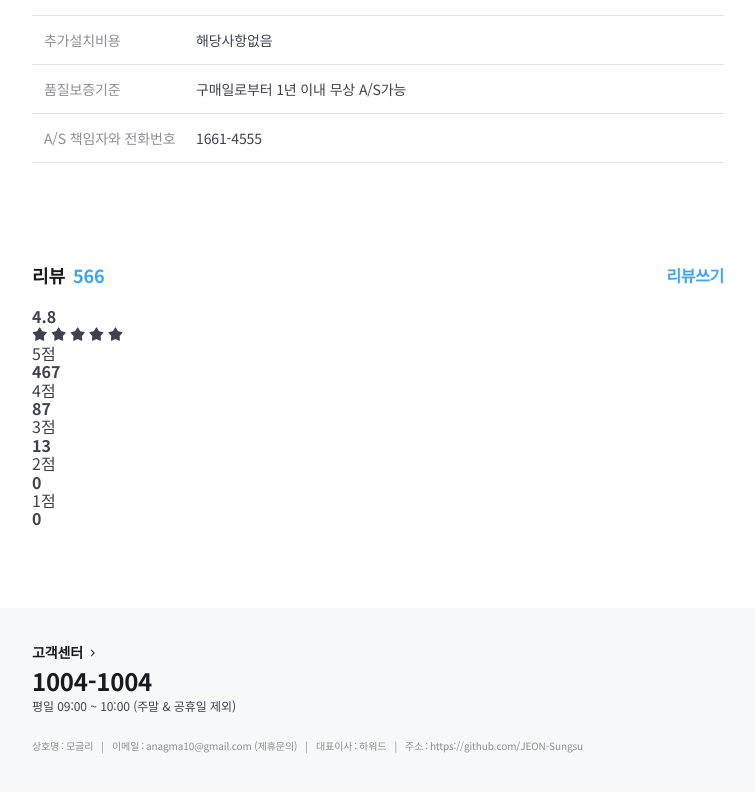
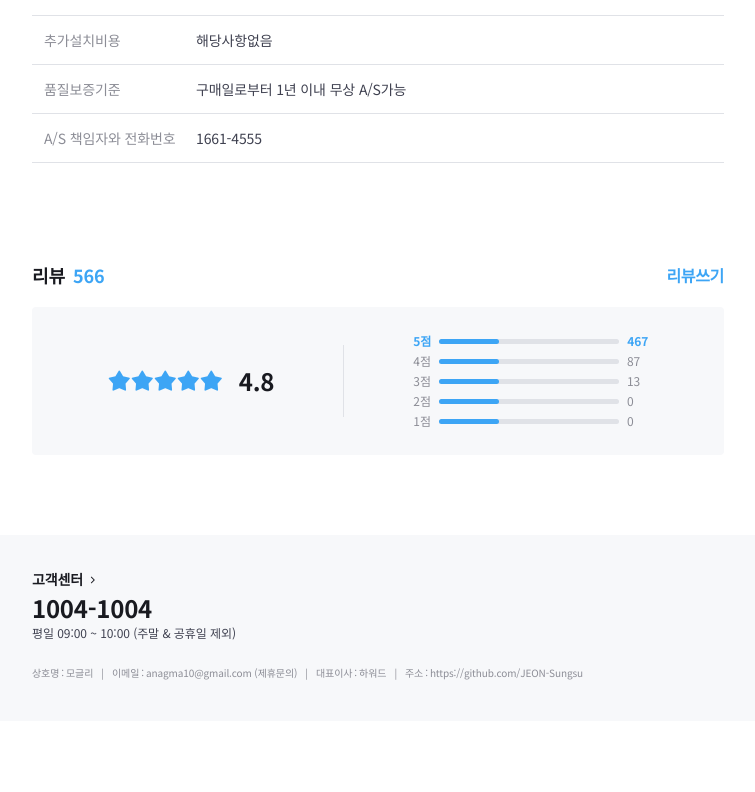
Before and after one commit to JEON-Sungsu/tomorrow-house, a website: page index.html in a window 1280 px wide. Shown: the part 8927-9719 px from the top of the page, without its empty margins (48-803 px from the left). After the commit the page ends 9648 px from the top, so only its background shows below. Drawn offline with nearby package versions, Linux system fonts and the light colour scheme; files whose address does not match are found by name.

Commit message:
review-scoreboard style 완료

```diff
--- a/index.html
+++ b/index.html
@@ -556,11 +556,11 @@
                   <div class="score-summary">
                     <strong class="average-score" aria-label="평점 4.8">4.8</strong>
                     <div class="star-rating">
-                      <i class="ic-star"></i>
-                      <i class="ic-star"></i>
-                      <i class="ic-star"></i>
-                      <i class="ic-star"></i>
-                      <i class="ic-star"></i>
+                      <i class="ic-star is-active"></i>
+                      <i class="ic-star is-active"></i>
+                      <i class="ic-star is-active"></i>
+                      <i class="ic-star is-active"></i>
+                      <i class="ic-star is-active"></i>
                     </div>
                   </div>
 
@@ -576,7 +576,6 @@
                         </dd>
                       </div>
                       <div class="score-stats-item">
-                        <div>
                         <dt>4점</dt>
                         <dd>
                           <div class="bar-graph"  aria-hidden>
@@ -585,9 +584,7 @@
                           <strong class="count" aria-label="87명">87</strong>
                         </dd>
                       </div>
-                      </div>
                       <div class="score-stats-item">
-                        <div>
                           <dt>3점</dt>
                           <dd>
                             <div class="bar-graph"  aria-hidden>
@@ -596,9 +593,7 @@
                             <strong class="count" aria-label="13명">13</strong>
                           </dd>
                       </div>
-                      </div>
                       <div class="score-stats-item">
-                        <div>
                         <dt>2점</dt>
                         <dd>
                           <div class="bar-graph"  aria-hidden>
@@ -607,9 +602,7 @@
                           <strong class="count" aria-label="0명">0</strong>
                         </dd>
                       </div>
-                      </div>
                       <div class="score-stats-item">
-                        <div>
                         <dt>1점</dt>
                         <dd>
                           <div class="bar-graph" aria-hidden>
@@ -617,7 +610,6 @@
                           </div>
                           <strong class="count" aria-label="0명">0</strong>
                         </dd>
-                        </div>
                       </div>
                     </dl>
                   </div>
--- /dev/null
+++ b/style/components/_review-scoreboard.scss
@@ -0,0 +1,70 @@
+.review-scoreboard {
+  @include flexbox;
+  width: 100%;
+  height: 152px;
+  background-color: $background;
+  border-radius: 4px;
+
+  .score-summary,
+  .score-detail {
+    width: 50%;
+  }
+
+  .score-summary {
+    @include flexbox;
+    flex-direction: column;
+    order: 1;
+
+    .average-score {
+      @include text-style(24, $dark);
+      display: block;
+      margin-bottom: 4px;
+    }
+
+    .star-rating {
+      @include star-rating(20);
+    }
+  }
+
+  .score-detail {
+    order: 3;
+    text-align: center;
+  }
+
+  &::before {
+    content: '';
+    display: block;
+    order: 2;
+    width: 1px;
+    height: 96px;
+    background-color: $border;
+  }
+
+  @include responsive(T) {
+    height: 148px;
+    padding: 0 72px;
+
+    .score-summary,
+    .score-detail {
+      width: auto;
+    }
+
+    .score-summary {
+      flex-direction: row-reverse;
+
+      .average-score {
+        margin-bottom: 0;
+      }
+
+      .star-rating {
+        font-size: 24px;
+        margin-right: 16px;
+      }
+    }
+
+    &::before {
+      height: 72px;
+      margin: 0 69px;
+    }
+  }
+}
--- /dev/null
+++ b/style/components/_score-stats.scss
@@ -0,0 +1,65 @@
+.score-stats {
+  &-list {
+    display: inline-block;
+  }
+
+  &-item {
+    @include flexbox(start);
+    @include text-style(12, $secondary);
+    margin-bottom: 4px;
+
+    &.is-active {
+      dt,
+      .count {
+        color: $keycolor;
+        font-weight: 700;
+      }
+    }
+
+    &:last-child {
+      margin-bottom: 0;
+    }
+
+    dt {
+      margin-right: 4px;
+    }
+
+    dd {
+      @include flexbox;
+      .bar-graph {
+        width: 70px;
+        height: 5px;
+        border-radius: (5px / 2);
+        margin-right: 4px;
+        background-color: $border;
+
+        .active-bar {
+          width: 60px;
+          height: 5px;
+          background-color: $keycolor;
+          border-radius: (5px / 2);
+          overflow: hidden;
+        }
+      }
+
+      .count {
+        font-weight: 400;
+      }
+    }
+  }
+
+  @include responsive(T) {
+    &-item {
+      dt {
+        margin-right: 8px;
+      }
+
+      dd {
+        .bar-graph {
+          width: 180px;
+          margin-right: 8px;
+        }
+      }
+    }
+  }
+}
--- a/style/main.scss
+++ b/style/main.scss
@@ -41,6 +41,8 @@
 @import './components/product-section-header';
 @import './components/product-table';
 @import './components/product-spec';
+@import './components/review-scoreboard';
+@import './components/score-stats';
 
 @import './layouts/grids';
 @import './layouts/gnb';
```
Also changed, not shown: style.css, 1 other file. Lines whose indentation alone changed are shown as unchanged.
